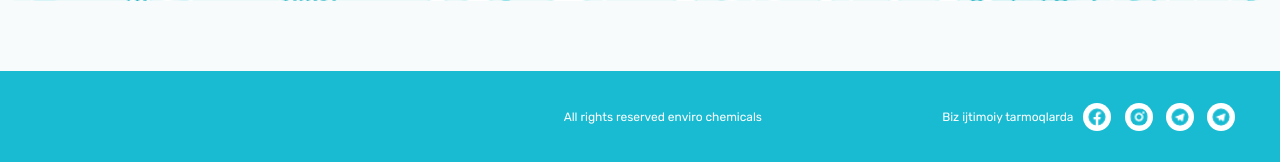
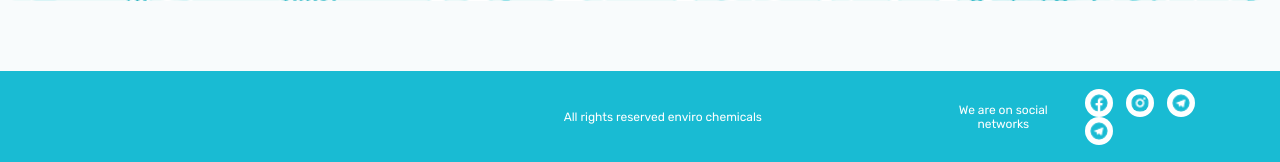
Before and after one commit to eraliabd/enviro-project, a Django app: template templates/Assets/contacts.html in a window 1280 px wide. Shown: the part 1544-1706 px from the top of the page. Run offline with Django 4.2, Linux system fonts and the light colour scheme; the template is opened without the code that fills it, so the values that code supplies are empty; some libraries are stand-ins or nearby versions.

Commit message:
commit and push enviro files

```diff
--- a/templates/Assets/building.html
+++ b/templates/Assets/building.html
@@ -133,7 +133,7 @@
         <h1>All rights reserved enviro chemicals</h1>
         <div class="container justify_flexEnd align_center">
             <div class="socials flex align_center">
-                <h2>Biz ijtimoiy tarmoqlarda</h2>
+                <h2>We are on social networks</h2>
                 <ul class="flex">
                     <li>
                         <a href="#"
--- a/templates/Assets/buildingData.html
+++ b/templates/Assets/buildingData.html
@@ -160,7 +160,7 @@
         <h1>All rights reserved enviro chemicals</h1>
         <div class="container justify_flexEnd align_center">
             <div class="socials flex align_center">
-                <h2>Biz ijtimoiy tarmoqlarda</h2>
+                <h2>We are on social networks</h2>
                 <ul class="flex">
                     <li>
                         <a href="#"
--- a/templates/Assets/contacts.html
+++ b/templates/Assets/contacts.html
@@ -187,7 +187,7 @@
         <h1>All rights reserved enviro chemicals</h1>
         <div class="container justify_flexEnd align_center">
             <div class="socials flex align_center">
-                <h2>Biz ijtimoiy tarmoqlarda</h2>
+                <h2>We are on social networks</h2>
                 <ul class="flex">
                     <li>
                         <a href="#"
--- a/templates/Assets/media.html
+++ b/templates/Assets/media.html
@@ -145,7 +145,7 @@
         <h1>All rights reserved enviro chemicals</h1>
         <div class="container justify_flexEnd align_center">
             <div class="socials flex align_center">
-                <h2>Biz ijtimoiy tarmoqlarda</h2>
+                <h2>We are on social networks</h2>
                 <ul class="flex">
                     <li>
                         <a href="#"
--- a/templates/Assets/products.html
+++ b/templates/Assets/products.html
@@ -127,7 +127,7 @@
         <h1>All rights reserved enviro chemicals</h1>
         <div class="container justify_flexEnd align_center">
             <div class="socials flex align_center">
-                <h2>Biz ijtimoiy tarmoqlarda</h2>
+                <h2>We are on social networks</h2>
                 <ul class="flex">
                     <li>
                         <a href="#"
```
Also changed, not shown: templates/index.html (+5 -13 lines).
